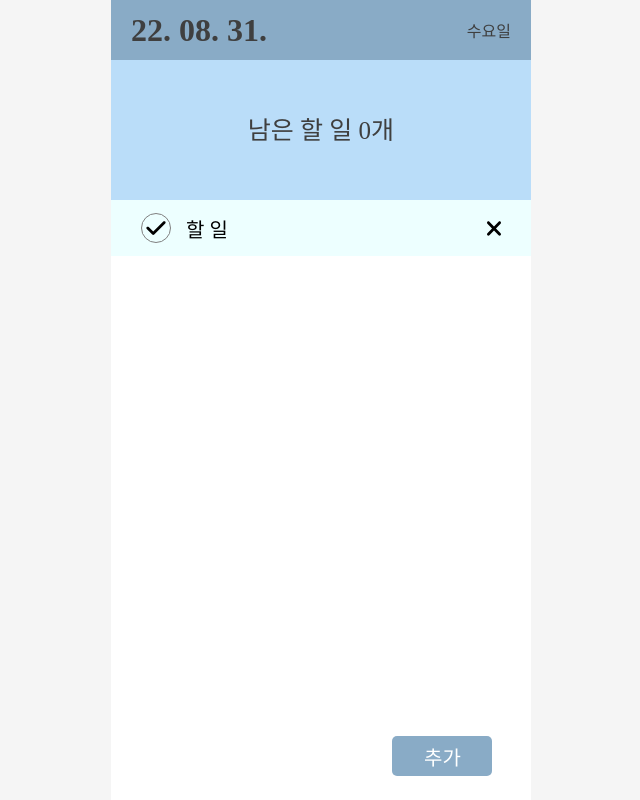
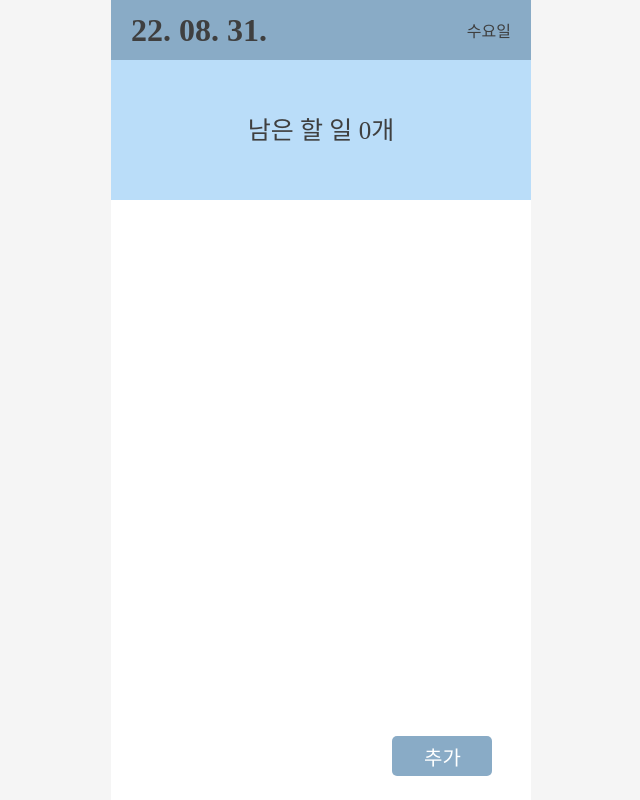
Before and after one commit to ShinjungOh/2022-todolist-challenge, a Next.js app in the folder 2022-08-28/: page /todolist in a window 1280 px wide. Shown: the whole page, without its empty margins (319-959 px from the left). Built offline with nearby package versions, Linux system fonts and the light colour scheme.

Commit message:
[ADD] 3rd: TodoList 기능 구현

```diff
--- a/2022-08-28/pages/todolist.tsx
+++ b/2022-08-28/pages/todolist.tsx
@@ -1,13 +1,74 @@
-import React from 'react';
+import React, {
+  ChangeEvent, FormEvent, useMemo, useRef, useState,
+} from 'react';
 
 import { TodoHeader, TodoCreate, TodoList } from '@components/todo';
 
-const Todolist = () => (
-  <>
-    <TodoHeader />
-    <TodoList />
-    <TodoCreate />
-  </>
-);
+export interface TodoItemType {
+  id: number;
+  text: string;
+  done: boolean;
+}
+
+const Todolist = () => {
+  const [todos, setTodos] = useState<TodoItemType[]>([]);
+  const [isOpen, setIsOpen] = useState(false);
+  const [createItem, setCreateItem] = useState('');
+
+  const unDoneTaskLength = useMemo(() => todos.filter((todos) => !todos.done).length, [todos]);
+
+  const nextId = useRef(0);
+
+  const onToggleDone = (id: number) => {
+    setTodos((prev) => prev.map((el) => (el.id === id ? ({ ...el, done: !el.done }) : el)));
+  };
+
+  const onClickDelete = (id: number) => {
+    setTodos((prev) => prev.filter((el) => el.id !== id));
+  };
+
+  const onToggleIsOpen = () => {
+    setIsOpen((prev) => !prev);
+  };
+
+  const onChangeCreateInput = (e: ChangeEvent<HTMLInputElement>) => {
+    const { value } = e.target;
+    setCreateItem(value);
+  };
+
+  const onSubmitCreate = (e: FormEvent<HTMLFormElement>) => {
+    e.preventDefault();
+    nextId.current += 1;
+    setTodos((prev) => [...prev,
+      {
+        id: nextId.current,
+        text: createItem,
+        done: false,
+      },
+    ]);
+    setIsOpen(false);
+    setCreateItem('');
+  };
+
+  return (
+    <>
+      <TodoHeader
+        unDoneTaskLength={unDoneTaskLength}
+      />
+      <TodoList
+        onClickDelete={onClickDelete}
+        onToggleDone={onToggleDone}
+        todos={todos}
+      />
+      <TodoCreate
+        isOpen={isOpen}
+        onToggle={onToggleIsOpen}
+        onChange={onChangeCreateInput}
+        onSubmit={onSubmitCreate}
+        value={createItem}
+      />
+    </>
+  );
+};
 
 export default Todolist;
--- a/2022-08-28/ui/components/todo/Header.tsx
+++ b/2022-08-28/ui/components/todo/Header.tsx
@@ -1,7 +1,11 @@
 import React from 'react';
 import styled from 'styled-components';
 
-const Header = () => {
+interface Props {
+  unDoneTaskLength: number;
+}
+
+const Header = ({ unDoneTaskLength }: Props) => {
   const today = new Date();
   const title = today.toLocaleString('ko-kr', {
     year: '2-digit',
@@ -19,7 +23,7 @@ const Header = () => {
         <Title>{title}</Title>
         <DayName>{dayName}</DayName>
       </DayContainer>
-      <UnDoneTaskLength>남은 할 일 0개</UnDoneTaskLength>
+      <UnDoneTaskLength>남은 할 일 {unDoneTaskLength}개</UnDoneTaskLength>
     </Container>
   );
 };
--- a/2022-08-28/ui/components/todo/TodoCreate.tsx
+++ b/2022-08-28/ui/components/todo/TodoCreate.tsx
@@ -1,42 +1,30 @@
-import React, { ChangeEvent, FormEvent, useState } from 'react';
+import React, { ChangeEvent, FormEvent } from 'react';
 import styled from 'styled-components';
 
-const TodoCreate = () => {
-  const [isOpen, setIsOpen] = useState(false);
-  const [createItem, setCreateItem] = useState('');
+interface Props {
+  isOpen: boolean;
+  onToggle: () => void;
+  onChange: (e: ChangeEvent<HTMLInputElement>) => void;
+  onSubmit: (e: FormEvent<HTMLFormElement>) => void;
+  value: string;
+}
 
-  const onToggleIsOpen = () => {
-    setIsOpen((prev) => !prev);
-  };
-
-  const onChangeCreateInput = (e: ChangeEvent<HTMLInputElement>) => {
-    const { value } = e.target;
-    console.log(value);
-    setCreateItem(value);
-  };
-
-  const onSubmitCreate = (e: FormEvent<HTMLFormElement>) => {
-    e.preventDefault();
-    setIsOpen(false);
-    setCreateItem('');
-    console.log('submit');
-  };
-
-  return (
+const TodoCreate = ({
+  isOpen, onToggle, onChange, onSubmit, value,
+}: Props) => (
   <Container>
     {isOpen
-        && <FormContainer onSubmit={onSubmitCreate}>
+        && <FormContainer onSubmit={onSubmit}>
           <InputContainer>
-            <Input onChange={onChangeCreateInput} value={createItem} placeholder="입력 후 enter" />
+            <Input onChange={onChange} value={value} placeholder="입력 후 enter" />
           </InputContainer>
            </FormContainer>
       }
-      <Button onClick={onToggleIsOpen} isOpen={isOpen}>
+    <Button onClick={onToggle} isOpen={isOpen}>
       {isOpen ? '닫기' : '추가'}
     </Button>
   </Container>
 );
-};
 
 export default TodoCreate;
 
--- a/2022-08-28/ui/components/todo/TodoItem.tsx
+++ b/2022-08-28/ui/components/todo/TodoItem.tsx
@@ -1,19 +1,33 @@
 import React from 'react';
 import styled from 'styled-components';
 
-const TodoItem = () => (
+import { TodoItemType } from '../../../pages/todolist';
+
+interface Props {
+  onClickDelete: (id: number) => void;
+  onToggleDone: (id: number) => void;
+}
+
+const TodoItem = ({
+  onClickDelete,
+  onToggleDone,
+  id,
+  done,
+  text,
+}: Props & TodoItemType) => (
   <Container>
     <DoneButton>
-      <DoneCheck>
-        <img src="./icon/svgs/check.svg" alt="완료" />
+      <DoneCheck done={done} onClick={() => onToggleDone(id)}>
+        {
+          done && <img src="./icon/svgs/check.svg" alt="완료" />
+        }
       </DoneCheck>
     </DoneButton>
-    <TodoText>할 일</TodoText>
-    <DeleteButton>
+    <TodoText>{text}</TodoText>
+    <DeleteButton onClick={() => onClickDelete(id)}>
       <img src="./icon/svgs/delete.svg" alt="삭제" />
     </DeleteButton>
   </Container>
-
 );
 
 export default TodoItem;
@@ -38,7 +52,7 @@ const DoneButton = styled.div`
   cursor: pointer;
 `;
 
-const DoneCheck = styled.div`
+const DoneCheck = styled.div<{ done: boolean }>`
   width: 25px;
   height: 25px;
   padding: 3px 0.5px 2px 3px;
--- a/2022-08-28/ui/components/todo/TodoList.tsx
+++ b/2022-08-28/ui/components/todo/TodoList.tsx
@@ -3,9 +3,27 @@ import styled from 'styled-components';
 
 import { TodoItem } from '@components/todo/index';
 
-const TodoList = () => (
+import { TodoItemType } from '../../../pages/todolist';
+
+interface Props {
+  onClickDelete: (id: number) => void;
+  onToggleDone: (id: number) => void;
+  todos: TodoItemType[];
+}
+
+const TodoList = ({
+  onClickDelete,
+  onToggleDone,
+  todos,
+}: Props) => (
   <Container>
-    <TodoItem />
+    {todos.map((todo) => <TodoItem
+      key={todo.id}
+      {...todo}
+      onClickDelete={onClickDelete}
+      onToggleDone={onToggleDone}
+    />)
+    }
   </Container>
 );
 
```
Lines whose indentation alone changed are shown as unchanged.
